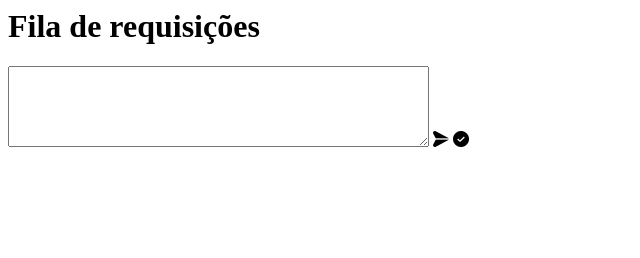
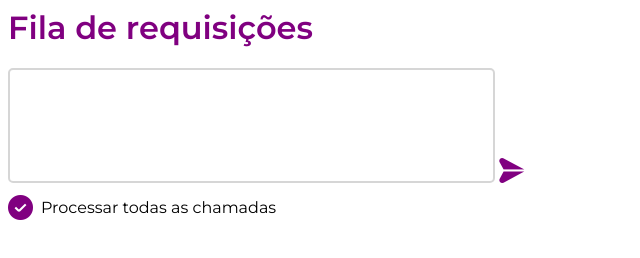
Before and after one commit to ni-ela/js-queue, a website with bundled scripts: page queue.html in a window 1280 px wide. Shown: the whole page, without its empty margins (0-640 px from the left). Built offline with nearby package versions, Linux system fonts and the light colour scheme; a web font is replaced by a local one.

Commit message:
style: add styles in html

```diff
--- a/queue.html
+++ b/queue.html
@@ -4,6 +4,9 @@
     <link rel='stylesheet' href='https://cdn-uicons.flaticon.com/2.4.2/uicons-solid-straight/css/uicons-solid-straight.css'>
     <link rel="stylesheet" href="style.css">
     <script src="https://cdn.jsdelivr.net/npm/axios/dist/axios.min.js"></script>
+    <link rel="preconnect" href="https://fonts.googleapis.com">
+    <link rel="preconnect" href="https://fonts.gstatic.com" crossorigin>
+    <link href="https://fonts.googleapis.com/css2?family=Montserrat:ital,wght@0,100..900;1,100..900&family=Playwrite+NG+Modern:wght@100..400&display=swap" rel="stylesheet">
     <script type="module" src="index.js"></script>
     <script type="module">
         import { createRequest, atende } from './index.js';
@@ -12,10 +15,10 @@
     </script>
 </head>
 <body>
-    <h1>Fila de requisições</h1>
+    <h1 class="title">Fila de requisições</h1>
     <textarea id="prompt" rows="5" cols="50"></textarea>
-    <button class="btn" onclick="createRequest()"><i class="fi fi-ss-paper-plane-top"></i></button>
-    <button class="btn" onclick="atende()"><i class="fi fi-ss-check-circle"></i></button>
+    <button class="btn" id="send_btn" onclick="createRequest()"><i class="fi fi-ss-paper-plane-top"></i></button>
+    <button class="btn" id="process_btn" onclick="atende()"><i class="fi fi-ss-check-circle"></i> Processar todas as chamadas</button>
     <ul id="queue" style="display: none;">
         <p>Respostas</p>
     </ul>
--- a/style.css
+++ b/style.css
@@ -1,8 +1,14 @@
 body {
+    font-family: "Montserrat", sans-serif;
+    font-size: 16px;
+}
+
+.title {
+    font-weight: 600;
+    color: #800080
 }
 
 .btn {
-    /* Reset button styles */
     margin: 0;
     padding: 0;
     border: none;
@@ -12,3 +18,67 @@ body {
     text-decoration: none;
     cursor: pointer;
 }
+
+#prompt {
+    margin: 0;
+    padding: 8px;
+    background: none;
+    color: inherit;
+    font: inherit;
+    resize: none;
+    outline: none;
+
+    border: 2px solid #CCCC;
+    border-radius: 5px;
+
+    &:hover {
+        border-color: rgb(131, 100, 192);
+    }
+
+    &:focus {
+        border-color: #800080;
+    }
+}
+
+i {
+    color: #800080;
+    font-size: 25px;
+    margin-right: 8px;
+}
+
+.btn {
+    &:hover i {
+        opacity: 0.8;
+    }
+}
+
+#process_btn {
+    display: flex;
+    margin-top: 8px;
+    align-items: center;
+
+    &:hover {
+        color: #661f66;
+    }
+}
+
+#send_btn::after {
+    content: "Enviar mensagem";
+    position: relative;
+    top: 19px;
+    left: -34px;
+    transform: translateX(-50%);
+    background-color: #000;
+    color: #fff;
+    padding: 4px 8px;
+    border-radius: 4px;
+    font-size: 14px;
+    opacity: 0;
+    visibility: hidden;
+    transition: opacity 0.3s ease, visibility 0.3s ease;
+}
+
+#send_btn:hover::after {
+    opacity: 1;
+    visibility: visible;
+}
```
